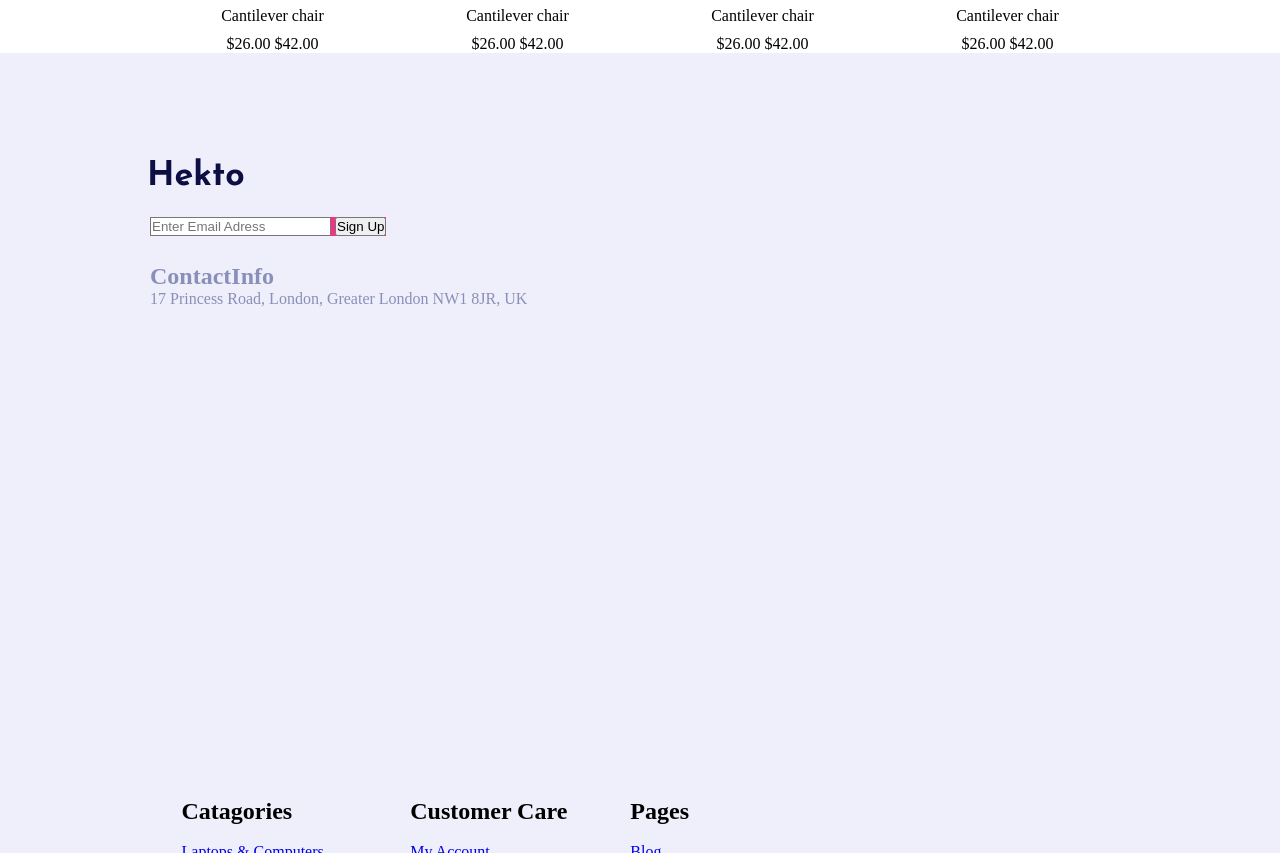
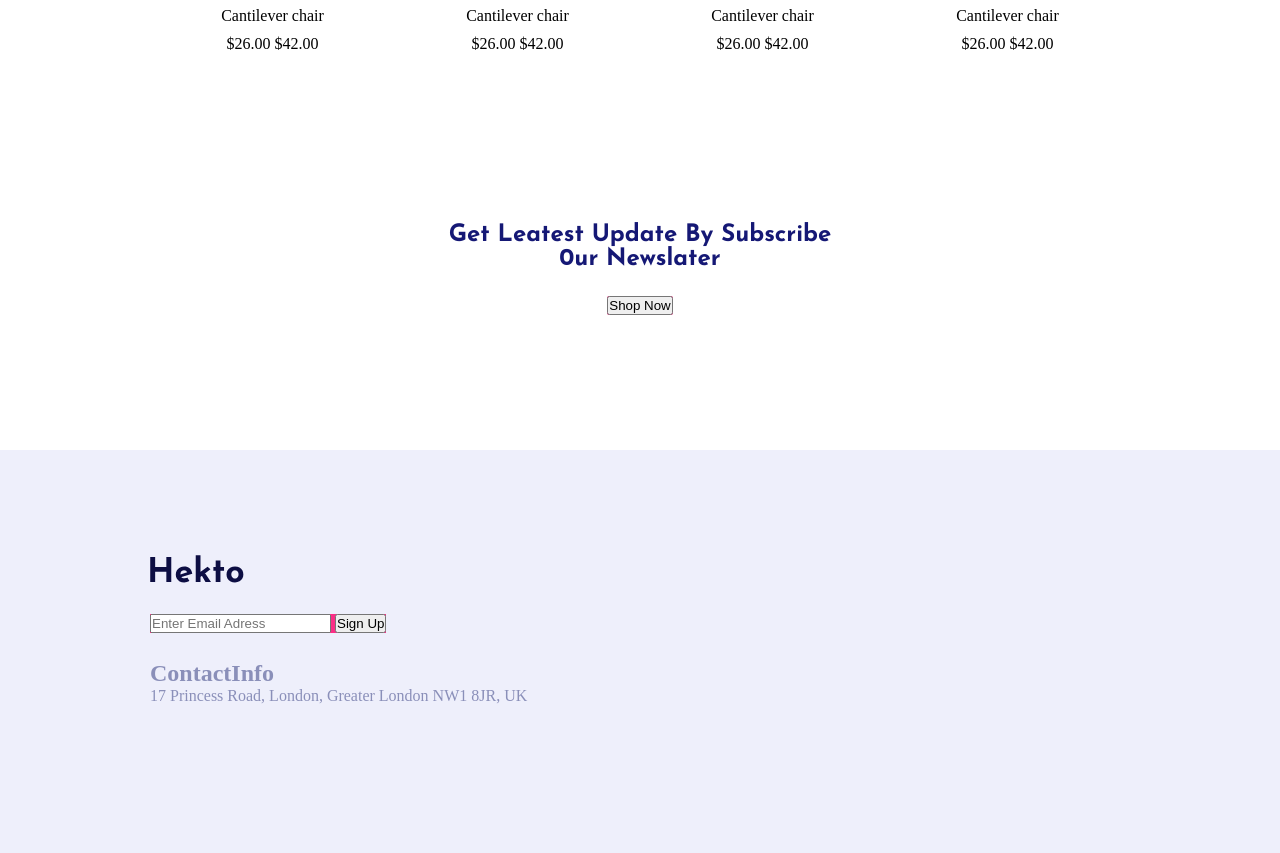
Before and after one commit to saleemshurrap2005-lgtm/Hekto15, a plain HTML site: page index.html in a window 1280 px wide. Shown: the part 1366-2219 px from the top of the page. Drawn offline with Linux system fonts and the light colour scheme; files whose address does not match are found by name.

Commit message:
newlataer section

```diff
--- a/index.html
+++ b/index.html
@@ -914,6 +914,185 @@
 
 
 </section>
+    <!-- <h2 class="Top-Categories-tittle tittle">Top Categories</h2>
+    <section class="TopCategories">
+      <div class="container">
+        <div class="row ">
+
+          <div class="catagories  ">
+
+
+            <div class="catagorie">
+              <div class="Catagorie-img ">
+                <img src="./imgs/TopCatog-img/catog1.webp">
+
+                <div class="VIew-Shop-btn  ">
+                  <button> View Shop</button>
+
+                </div>
+
+              </div>
+
+
+
+              <div class="CatagorieInfo d-dirction">
+                <div class="catog-name d-flex gap-10">
+                  <div>
+                    <h3>Mini</h3>
+                  </div>
+                  <div>
+                    <h3>LCW</h3>
+                  </div>
+                  <div>
+                    <h3>Chair</h3>
+                  </div>
+                </div>
+                <div class="price-span">
+
+                  <span class="catog-price">$56.00</span>
+                </div>
+              </div>
+            </div>
+            <div class="catagorie">
+              <div class="Catagorie-img ">
+                <img src="./imgs/TopCatog-img/catog2.webp">
+
+                <div class="VIew-Shop-btn  ">
+                  <button> View Shop</button>
+
+                </div>
+              </div>
+
+
+
+              <div class="CatagorieInfo d-dirction">
+                <div class="catog-name d-flex" gap-10>
+                  <div>
+                    <h3>Mini</h3>
+                  </div>
+                  <div>
+                    <h3>LCW</h3>
+                  </div>
+                  <div>
+                    <h3>Chair</h3>
+                  </div>
+                </div>
+                <div class="price-span">
+
+                  <span class="catog-price">$56.00</span>
+                </div>
+              </div>
+            </div>
+            <div class="catagorie">
+              <div class="Catagorie-img ">
+                <img src="./imgs/TopCatog-img/catog3.webp">
+
+                <div class="VIew-Shop-btn  ">
+                  <button> View Shop</button>
+
+                </div>
+              </div>
+
+
+
+              <div class="CatagorieInfo d-dirction">
+                <div class="catog-name d-flex  gap-10">
+                  <div>
+                    <h3>Mini</h3>
+                  </div>
+                  <div>
+                    <h3>LCW</h3>
+                  </div>
+                  <div>
+                    <h3>Chair</h3>
+                  </div>
+                </div>
+                <div class="price-span">
+
+                  <span class="catog-price">$56.00</span>
+                </div>
+              </div>
+            </div>
+            <div class="catagorie">
+              <div class="Catagorie-img ">
+
+                <img src="./imgs/TopCatog-img/catog4.webp">
+
+                <div class="VIew-Shop-btn  ">
+                  <button> View Shop</button>
+
+                </div>
+
+              </div>
+
+
+
+              <div class="CatagorieInfo d-dirction ">
+                <div class="catog-name d-flex  gap-10">
+                  <div>
+                    <h3>Mini</h3>
+                  </div>
+                  <div>
+                    <h3>LCW</h3>
+                  </div>
+                  <div>
+                    <h3>Chair</h3>
+                  </div>
+                </div>
+                <div class="price-span">
+
+                  <span class="catog-price">$56.00</span>
+                </div>
+              </div>
+            </div>
+          </div>
+
+          <div class="buttons-page d-flex gap-15">
+            <div class="button-page">
+              <button> </button>
+
+            </div>
+
+            <div class="button-page">
+              <button> </button>
+
+            </div>
+
+            <div class="button-page">
+              <button></button>
+
+            </div>
+
+          </div>
+
+
+
+
+        </div>
+      </div>
+    </section>  -->
+
+
+    <section class="NewsLater-section">
+      <div class=" container ">
+
+
+        <div class=" on-img row">
+          <div>
+            <h2> Get Leatest Update By Subscribe<br>
+              0ur Newslater</h2>
+          </div>
+          <div class="btn">
+            <button  href=" #"> Shop Now </button>
+
+          </div>
+        </div>
+
+
+
+
+      </div>
+    </section>
 
   </main>
   <footer class="footer">
```
